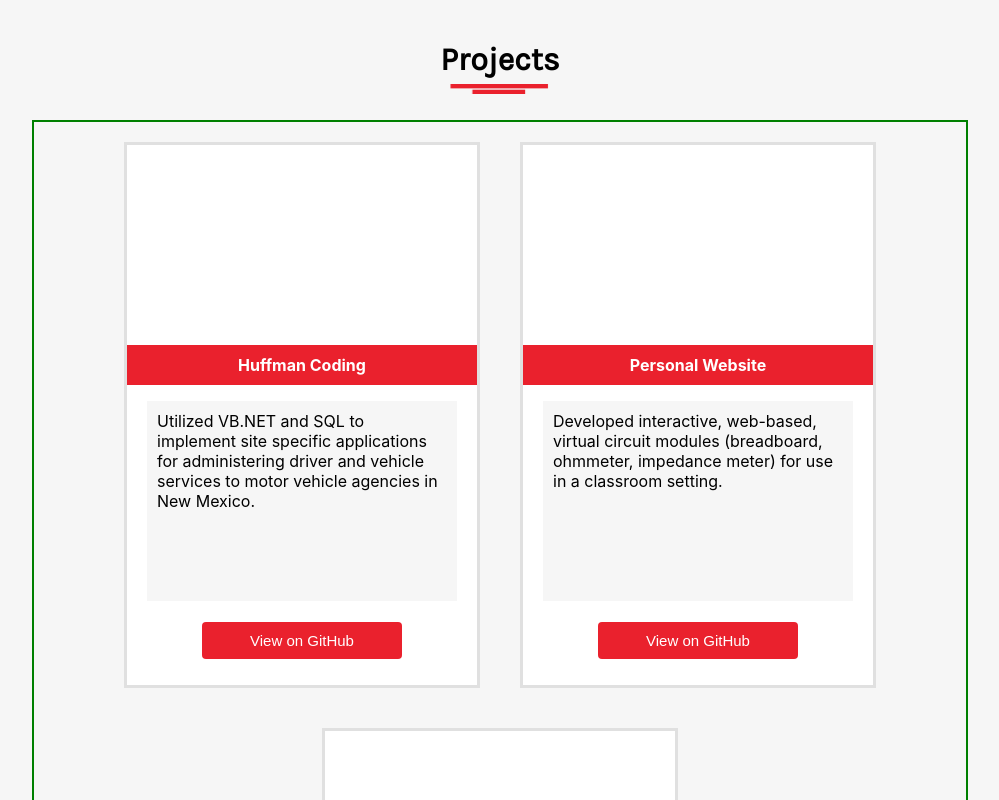
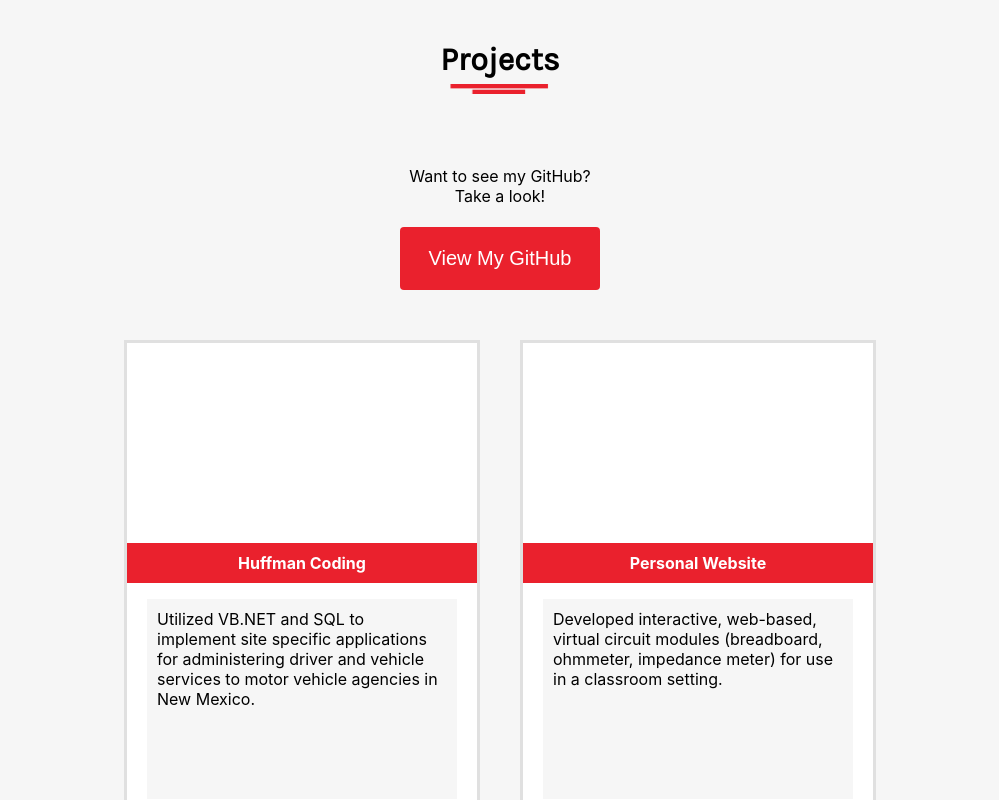
Before and after one commit to shulme33/PersonalWebsite, a React (Create React App) app: page / in a window 1280 px wide. Shown: the part 680-1480 px from the top of the page, without its empty margins (140-1139 px from the left). Built offline with nearby package versions, Linux system fonts and the light colour scheme.

Commit message:
Finished general structure of Projects section. Added external links in necessary places.

```diff
--- a/src/components/MenuProjects.jsx
+++ b/src/components/MenuProjects.jsx
@@ -13,6 +13,18 @@ const MenuProjects = () => {
         <div className="menu-name">
           <h1 className="menu-name-text">Projects</h1>
           <div className="menu-name-underline"></div>
+        </div>
+
+        {/***************************/}
+        {/*     Download Section    */}
+        {/***************************/}
+        <div className="download-resume">
+          <p>
+            Want to see my GitHub?<br></br>Take a look!
+          </p>
+          <a href={"https://github.com/shulme33"}>
+            <button className="download-button">View My GitHub</button>
+          </a>
         </div>
 
         {/***************************/}
--- a/src/components/NavBar.jsx
+++ b/src/components/NavBar.jsx
@@ -10,7 +10,9 @@ const NavBar = () => {
           <p className="navbar-logo-text">samhulme.com</p>
         </div>
         <ul className="navbar-list">
-          <li className="navbar-list-item">View My GitHub</li>
+          <li className="navbar-list-item">
+            <a href={"https://github.com/shulme33"}>View My GitHub</a>
+          </li>
           <li className="navbar-list-item">Contact Me</li>
         </ul>
       </div>
--- a/src/css/menu-resume.css
+++ b/src/css/menu-resume.css
@@ -78,7 +78,6 @@
   width: auto;
   height: auto;
   margin: 0px -20px;
-  border: 2px solid green;
 }
 
 .work-exp-area {
--- a/src/css/navbar.css
+++ b/src/css/navbar.css
@@ -56,6 +56,12 @@
   align-items: center; /* Vertically align */
 }
 
+.navbar-list-item a,
+.navbar-list-item a.new:visited {
+  color: white;
+  text-decoration: none;
+}
+
 .navbar-list-item:hover {
   background-color: #d41e29;
   cursor: pointer;
```
